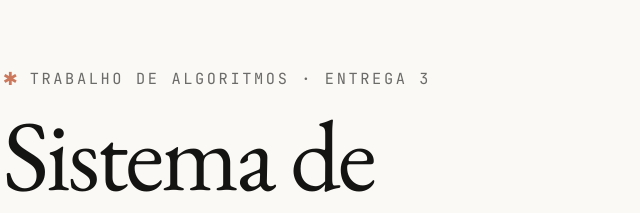
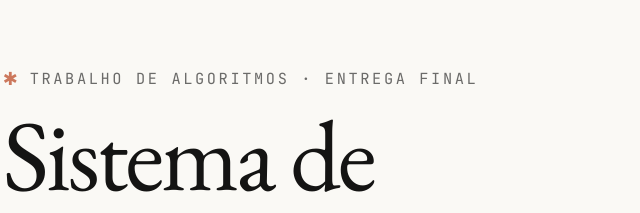
Before and after one commit to packland/unifacs-algoritmos-a3, a website: page apresentacao/index.html in a window 1280 px wide. Shown: the part 132-345 px from the top of the page, 56-696 px from the left. Drawn offline with Linux system fonts and the light colour scheme.

Commit message:
apresentacao: script 'apresentar' e abertura sem numero de entrega

```diff
--- a/apresentacao/index.html
+++ b/apresentacao/index.html
@@ -798,7 +798,7 @@
       data-height="1080"
     >
       <div class="opening">
-        <p class="kicker anim"><span class="spike">✱</span> Trabalho de Algoritmos · Entrega 3</p>
+        <p class="kicker anim"><span class="spike">✱</span> Trabalho de Algoritmos · Entrega final</p>
         <h1 class="opening-title anim">Sistema de<br />gestão de estoque</h1>
         <div class="opening-rule anim"></div>
         <p class="opening-lead anim">
--- a/apresentacao/package.json
+++ b/apresentacao/package.json
@@ -3,6 +3,7 @@
   "private": true,
   "type": "module",
   "scripts": {
+    "apresentar": "npx --yes hyperframes@0.9.72 present",
     "dev": "npx --yes hyperframes@0.9.72 preview",
     "check": "npx --yes hyperframes@0.9.72 check",
     "render": "npx --yes hyperframes@0.9.72 render",
```
